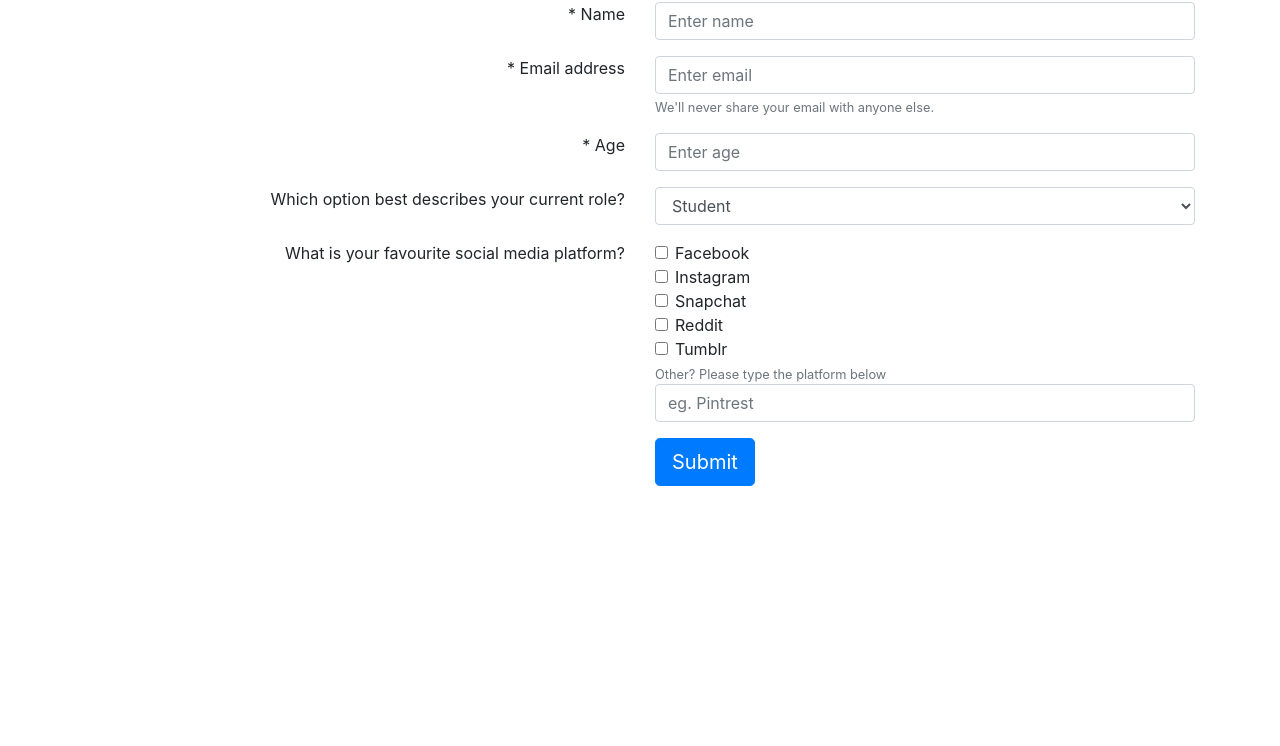
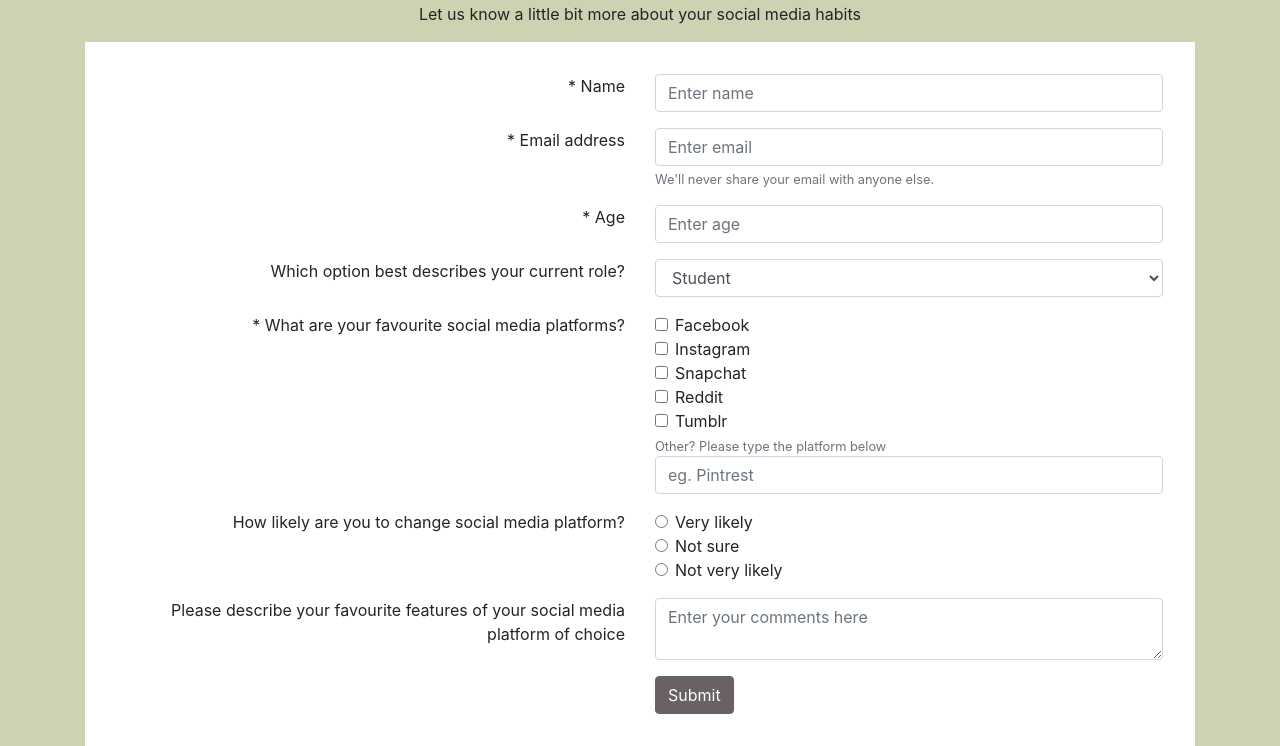
Before and after one commit to JimmyCN1/socialMediaSurveyPage, a plain HTML site: page index.html in a window 1280 px wide. Shown: the part 54-800 px from the top of the page. Drawn offline with nearby package versions, Linux system fonts and the light colour scheme.

Commit message:
html, css and responsive design implementations

```diff
--- a/index.html
+++ b/index.html
@@ -13,85 +13,117 @@
         <main class="container">
             <header>
                 <div class="row justify-content-center">
-                    <h1 class="text-center">Social Media Survey Form</h1>
+                    <h1 id="title" class="text-center">Social Media Survey Form</h1>
                 </div>
             </header>
-            <form>
+            <div class="row justify-content-center">
+                <p id="description">Let us know a little bit more about your social media habits</p>
+            </div>
+            <form id="survey-form">
                 <div class="row form-group">
-                    <label for="name" class="col text-right">* Name</label>
-                    <div class="col">
-                        <input type="text" class="form-control" id="name" placeholder="Enter name">
+                    <label for="name" class="col-sm" id="name-label">* Name</label>
+                    <div class="col-sm">
+                        <input type="text" class="form-control" id="name" placeholder="Enter name" required>
                     </div>
                 </div>
                 <div class="row form-group">
-                    <label for="email" class="col text-right">* Email address</label>
-                    <div class="col">
-                        <input type="email" class="form-control" id="email" placeholder="Enter email">
+                    <label for="email" class="col-sm" id="email-label">* Email address</label>
+                    <div class="col-sm">
+                        <input type="email" class="form-control" id="email" placeholder="Enter email" required>
                         <small id="emailHelp" class="form-text text-muted">We'll never share your email with anyone else.</small>
                     </div>
                 </div>
                 <div class="row form-group">
-                    <label for="age" class="col text-right">* Age</label>
-                    <div class="col">
-                        <input type="number" class="form-control" id="age" placeholder="Enter age">
+                    <label for="number" class="col-sm" id="number-label">* Age</label>
+                    <div class="col-sm">
+                        <input type="number" class="form-control" id="number" min="10" max="120" placeholder="Enter age" required>
                     </div>
                 </div>
                 <div class="row form-group">
-                    <label for="currentRole" class="col text-right">Which option best describes your current role?</label>
-                    <div class="col">
-                        <select id="currentRole" class="form-control">
-                            <option>Student</option>
-                            <option>Full-Time Job</option>
-                            <option>Prefer not to say</option>
-                            <option>Other</option>
+                    <label for="dropdown" class="col-sm">Which option best describes your current role?</label>
+                    <div class="col-sm">
+                        <select id="dropdown" class="form-control">
+                            <option name="role">Student</option>
+                            <option name="role">Full-Time Job</option>
+                            <option name="role">Prefer not to say</option>
+                            <option name="role">Other</option>
                         </select>
                     </div>
                 </div>
                 <div class="row form-group">
-                    <label for="favouriteSocialMedia" class="col text-right">What is your favourite social media platform?</label>
-                    <div class="col">
+                    <label for="facebook" class="col-sm">* What are your favourite social media platforms?</label>
+                    <div class="col-sm">
                         <div class="form-check">
-                            <input class="form-check-input" type="checkbox" id="faceBook">
-                            <label class="form-check-label" for="faceBook">
+                            <input class="form-check-input" type="checkbox" id="faceBook" name="platform" value="facebook">
+                            <label class="form-check-label" for="facebook">
                             Facebook
                             </label>
                         </div>
                         <div class="form-check">
-                            <input class="form-check-input" type="checkbox" id="instagram">
+                            <input class="form-check-input" type="checkbox" id="instagram" name="platform" value="instagram">
                             <label class="form-check-label" for="instagram">
                             Instagram
                             </label>
                         </div>
                         <div class="form-check">
-                            <input class="form-check-input" type="checkbox" id="snapchat">
+                            <input class="form-check-input" type="checkbox" id="snapchat" name="platform" value="snapchat">
                             <label class="form-check-label" for="snapchat">
                             Snapchat
                             </label>
                         </div>
                         <div class="form-check">
-                            <input class="form-check-input" type="checkbox" id="reddit">
+                            <input class="form-check-input" type="checkbox" id="reddit" name="platform" value="reddit">
                             <label class="form-check-label" for="reddit">
                             Reddit
                             </label>
                         </div>
                         <div class="form-check">
-                            <input class="form-check-input" type="checkbox" id="tumblr">
+                            <input class="form-check-input" type="checkbox" id="tumblr" name="platform" value="tumblr">
                             <label class="form-check-label" for="tumblr">
                             Tumblr
                             </label>
                         </div>
                         <small id="emailHelp" class="form-text text-muted">Other? Please type the platform below</small>
-                        <input type="text" class="form-control" id="name" placeholder="eg. Pintrest">
+                        <input type="text" class="form-control" id="name" placeholder="eg. Pintrest" name="platform">
+                    </div>
+                </div>
+                <div class="row form-group">
+                    <label for="favouriteSocialMedia" class="col-sm">How likely are you to change social media platform?</label>
+                    <div class="col-sm">
+                        <div class="form-check">
+                            <input class="form-check-input" type="radio" id="veryLikely" name="favouriteSocialMedia" value="veryLikely">
+                            <label class="form-check-label" for="veryLikely">
+                            Very likely
+                            </label>
+                        </div>
+                        <div class="form-check">
+                            <input class="form-check-input" type="radio" id="notSure" name="favouriteSocialMedia" value="notSure">
+                            <label class="form-check-label" for="notSure">
+                            Not sure
+                            </label>
+                        </div>
+                        <div class="form-check">
+                            <input class="form-check-input" type="radio" id="notLikely" name="favouriteSocialMedia" value="notLikely">
+                            <label class="form-check-label" for="notLikely">
+                            Not very likely
+                            </label>
+                        </div>
+                    </div>
+                </div>
+                <div class="row form-group">
+                    <label for="comments" class="col-sm">Please describe your favourite features of your social media platform of choice</label>
+                    <div class="col-sm">
+                        <textarea class="form-control" id="comments" placeholder="Enter your comments here"></textarea>
+                    </div>
+                </div>
+                <div class="row">
+                    <div class="col-sm"></div>
+                    <div class="col-sm">
+                        <button type="submit" class="btn btn-primary" id="submit">Submit</button>
                     </div>
                 </div>
             </form>
             <footer>
-                <div class="row">
-                    <div class="col"></div>
-                    <div class="col">
-                        <button type="button" class="btn btn-primary btn-lg">Submit</button>
-                    </div>
-                </div>
             </footer>
         </main>
         <script src="https://cdn.freecodecamp.org/testable-projects-fcc/v1/bundle.js"></script>
--- a/style.css
+++ b/style.css
@@ -1,7 +1,28 @@
-form-group {
-    /* display: flex; */
+body {
+    background-color: #CFD2B2;
+}
+
+form {
+    padding: 2rem;
+    background-color: #FFFFFF;
 }
 
 input {
     /* display: inline-block !important; */
 }
+
+.btn-primary {
+    background-color: #6A6262 !important;
+    border-color: #6A6262 !important;
+}
+
+@media (min-width: 576px) {
+    label {
+        text-align: right;
+    }
+    col-sm {
+        /* text-align: right !important; */
+        display: flex;
+        justify-content: flex-start;
+    }
+}
```
